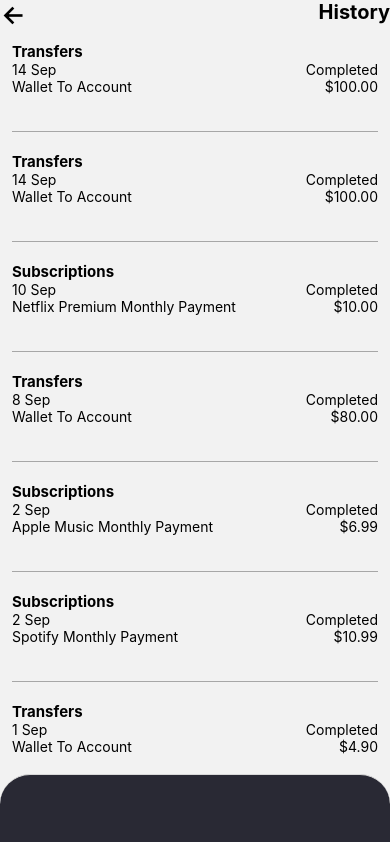
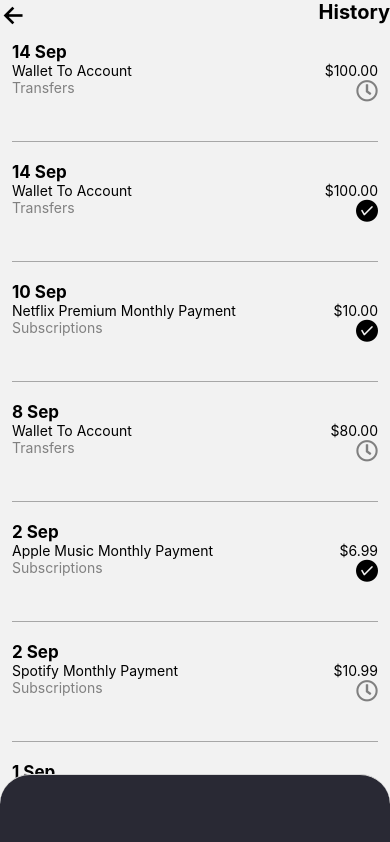
Before and after one commit to csr000/fidelity-mobile-app-ui-rebuild, a React Native app: screen /Transaction in a window 390 px wide. Built offline with nearby package versions, Linux system fonts and the light colour scheme; some icons are missing.

Commit message:
update transaction layout

```diff
--- a/screens/Transaction.jsx
+++ b/screens/Transaction.jsx
@@ -1,9 +1,9 @@
 import { FlatList, TouchableOpacity } from 'react-native';
-
 import { SafeAreaView } from 'react-native-safe-area-context';
+import { AntDesign, FontAwesome5 } from '@expo/vector-icons';
+import { colors } from '../components/theme';
 import Block from '../components/Block';
 import Text from '../components/Text';
-import { colors } from '../components/theme';
 import Nav from '../components/Nav';
 
 export default function Home({ navigation }) {
@@ -12,7 +12,7 @@
       id: 1,
       title: 'Transfers',
       date: '14 Sep',
-      status: 'Completed',
+      status: <FontAwesome5 name="clock" size={22} color="grey" />,
       description: 'Wallet To Account',
       amount: '$100.00',
     },
@@ -20,7 +20,7 @@
       id: 2,
       title: 'Transfers',
       date: '14 Sep',
-      status: 'Completed',
+      status: <AntDesign name="checkcircle" size={22} color="black" />,
       description: 'Wallet To Account',
       amount: '$100.00',
     },
@@ -28,7 +28,7 @@
       id: 3,
       title: 'Subscriptions',
       date: '10 Sep',
-      status: 'Completed',
+      status: <AntDesign name="checkcircle" size={22} color="black" />,
       description: 'Netflix Premium Monthly Payment',
       amount: '$10.00',
     },
@@ -36,7 +36,7 @@
       id: 4,
       title: 'Transfers',
       date: '8 Sep',
-      status: 'Completed',
+      status: <FontAwesome5 name="clock" size={22} color="grey" />,
       description: 'Wallet To Account',
       amount: '$80.00',
     },
@@ -44,7 +44,7 @@
       id: 5,
       title: 'Subscriptions',
       date: '2 Sep',
-      status: 'Completed',
+      status: <AntDesign name="checkcircle" size={22} color="black" />,
       description: 'Apple Music Monthly Payment',
       amount: '$6.99',
     },
@@ -52,7 +52,7 @@
       id: 6,
       title: 'Subscriptions',
       date: '2 Sep',
-      status: 'Completed',
+      status: <FontAwesome5 name="clock" size={22} color="grey" />,
       description: 'Spotify Monthly Payment',
       amount: '$10.99',
     },
@@ -60,7 +60,7 @@
       id: 7,
       title: 'Transfers',
       date: '1 Sep',
-      status: 'Completed',
+      status: <FontAwesome5 name="clock" size={24} color="black" />,
       description: 'Wallet To Account',
       amount: '$4.90',
     },
@@ -72,21 +72,21 @@
         borderBottomWidth: 1,
         borderColor: colors.gray,
         margin: 10,
-        height: 90,
+        height: 100,
       }}>
-      <Block backgroundColor={colors.gray} padding={5}>
-        <Text bold size={15}>
-          {item.title}
+      <Block padding={5}>
+        <Text bold size={17}>
+          {item.date}
         </Text>
-        <Block row spacebetween marginTop={5}>
-          <Text>{item.date}</Text>
-          <Text>{item.status}</Text>
+        <Block row spacebetween marginTop={10}>
+          <Text>{item.description}</Text>
+          <Text>{item.amount}</Text>
         </Block>
       </Block>
 
-      <Block row spacebetween marginTop={10}>
-        <Text>{item.description}</Text>
-        <Text>{item.amount}</Text>
+      <Block row spacebetween padding={5}>
+        <Text color={'grey'}>{item.title}</Text>
+        <Text>{item.status}</Text>
       </Block>
     </TouchableOpacity>
   );
```
